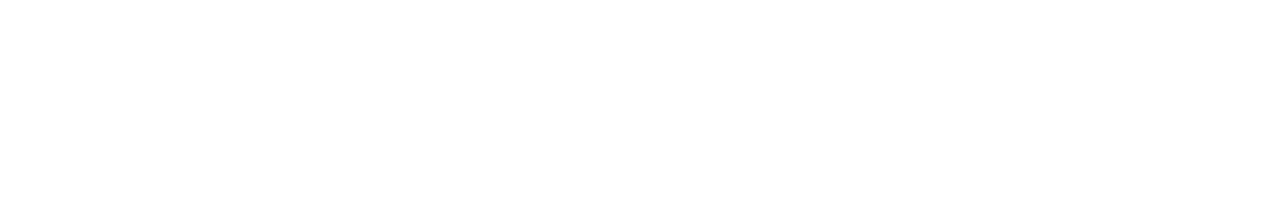
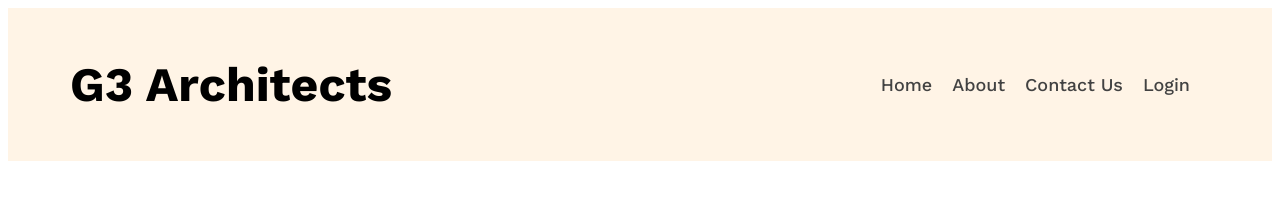
Before and after one commit to YSR2519/g3-architects-website, a plain HTML site: page index.html in a window 1280 px wide. Drawn offline with nearby package versions, Linux system fonts and the light colour scheme.

Commit message:
add navigation

```diff
--- a/index.html
+++ b/index.html
@@ -4,8 +4,24 @@
     <meta charset="UTF-8">
     <meta name="viewport" content="width=device-width, initial-scale=1.0">
     <title>Architect Website</title>
+    <link rel="stylesheet" href="styles/architects.css">
 </head>
-<body>
+<body class="work-sans-font">
+     <header class="bg-color">
+        <nav class="navbar display-flex ">
+        <h3 class="brand">G3 Architects</h3>
+        <ul class="links display-flex">
+
+            <li class="link-item"><a href="" class="link-title dark-2">Home</a></li>
+            <li class="link-item"><a href="" class="link-title dark-2">About</a></li>
+            <li class="link-item"><a href="" class="link-title dark-2">Contact Us</a></li>
+            <li class="link-item"><a href="" class="link-title dark-2">Login</a></li>
+        </ul>
+    </nav>
+    <div class="banner">
+
+    </div>
+    </header>
 
 </body>
 </html>
--- /dev/null
+++ b/styles/architects.css
@@ -0,0 +1,46 @@
+
+@import url('https://fonts.googleapis.com/css2?family=Work+Sans:ital,wght@0,100..900;1,100..900&display=swap');
+
+
+.work-sans-font {
+  font-family: "Work Sans", sans-serif;
+  font-optical-sizing: auto;
+  font-weight: 400px;
+  font-style: normal;
+}
+/* common colors */
+.dark-2{
+color:#424242 ;
+}
+.dark-3{
+    color: #727272;
+}
+
+/* header section */
+.bg-color{
+    background-color: rgba(255, 144, 14, 0.1);
+}
+.navbar{
+    justify-content: space-between;
+    align-items: center;
+}
+.brand{
+    font-weight: bold;
+    font-size: 3rem;
+}
+.display-flex{
+    display: flex;
+}
+.link-item{
+ list-style: none;
+}
+.link-title{
+text-decoration: none;
+margin-right: 20px;
+font-weight: 500;
+font-size: 18px;
+}
+.navbar,.banner{
+    max-width: 1140px;
+    margin: 0px auto;
+}
```
